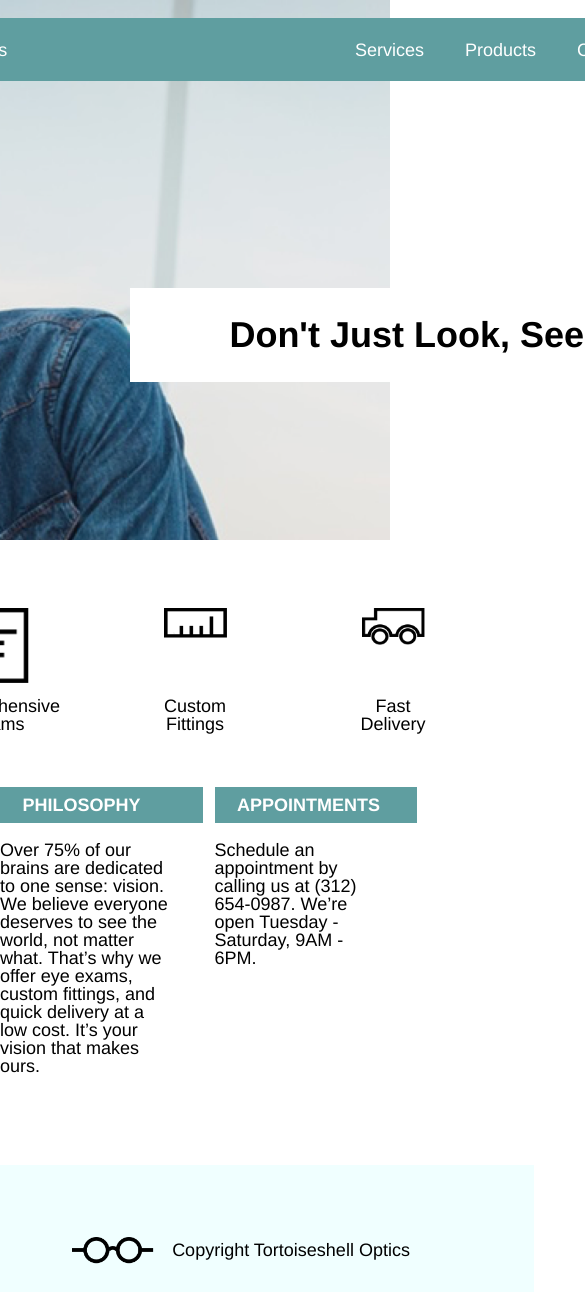
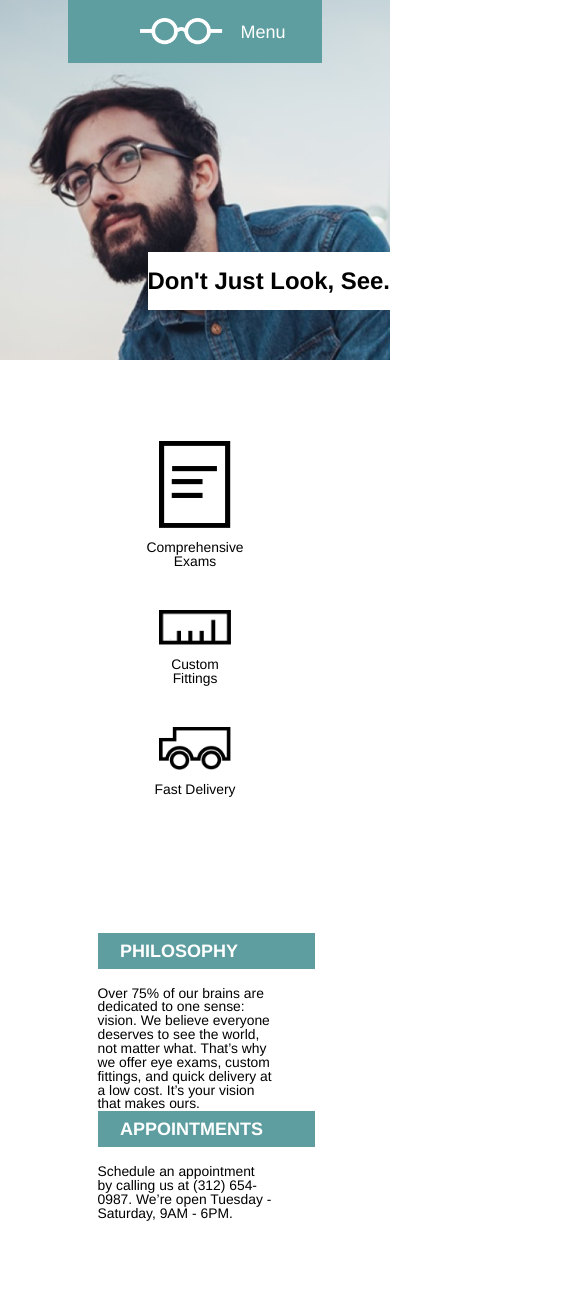
Before and after one commit to Sfmahmoudi/tortoiseshelloptics, a plain HTML site: page index.html in a window 390 px wide. Shown: the top 1292 px of the page, 585 px wide, since content can reach past the window. Drawn offline with Linux system fonts and the light colour scheme.

Commit message:
third commit

```diff
--- a/index.html
+++ b/index.html
@@ -19,6 +19,7 @@
             <li> Products </li>
             <li> Contact </li>
           </ul>
+          <span class= "menu"> Menu </span>
         </div>
       </div>
       <div class= "headline">
--- a/resources/css/style.css
+++ b/resources/css/style.css
@@ -13,14 +13,14 @@ header {
   background-size: cover;
   height: 30rem;
   align-items: center;
-
 }
 
 .head {
   display: flex;
   background-color: cadetblue;
   position: absolute;
-  width: 888px;
+  max-width: 888px;
+  width: 90%;
   font-family: Helvetica;
   font-size: 1rem;
   color: white;
@@ -33,7 +33,11 @@ header {
 .logo {
   display: flex;
   align-items: center;
+  flex
+}
 
+.menu {
+  display: none;
 }
 
 header h1 {
@@ -47,11 +51,11 @@ header h1 {
   position: absolute;
   margin-top: 14rem;
   float: right;
-
 }
 
 .headline {
-  width: 996px;
+  max-width: 996px;
+  width: 100%;
   display: flex;
   justify-content: flex-end;
   margin: 2rem;
@@ -94,6 +98,7 @@ header ul li {
   width: 100%;
   padding: 3rem 0;
   justify-content: center;
+
 }
 
 .row-one img {
@@ -127,14 +132,15 @@ header ul li {
   color: white;
   background-color: cadetblue;
   padding: 0.5rem 0rem 0.5rem 1.25rem;
+
 }
 
 .row-two {
   display: flex;
   max-width: 800px;
   width: 100%;
-  margin: 0 auto;
-  /* border: 1px solid orange; */
+  margin-bottom: 5rem;
+  /* border: 1px solid orange;  */
 }
 
 .philosophy p, .appointment p {
@@ -148,8 +154,9 @@ header ul li {
   margin-bottom: 1rem;
 }
 
-.appointment {
+.appointment, .philosophy {
   margin-left: 5%;
+  /* border: 1px solid purple; */
 }
 
 /* footer */
@@ -161,8 +168,7 @@ footer {
   align-items: center;
   max-width: 960px;
   margin: 0 auto;
-  width: 100%;
-
+  width: auto;
 }
 
 footer img {
@@ -174,3 +180,112 @@ footer span {
   font-size: 1rem;
   margin-left: 1rem;
 }
+
+@media only screen and (max-width: 768px) and (min-width: 480px) {
+  .head {
+    margin: auto;
+    /* border: 1px solid orange; */
+    width: auto;
+    max-width: 768px;
+  }
+  .logo {
+    padding-left: 1rem;
+  }
+  .navigation {
+    padding-right: 1rem;
+  }
+  .logo, .navigation {
+    font-size: 1rem;
+  }
+  header {
+    height: 25rem;
+    background-position-x: 32%;
+    width: 100%;
+
+  }
+  .headline h1 {
+    padding: 0.75rem 4rem;
+    background-color: white;
+    font-size: 1.33rem;
+    position: absolute;
+    margin-top: 10rem;
+    margin-right: 2rem;
+  }
+}
+
+@media only screen and (max-width: 480px) {
+  .head {
+    margin-top: 0;
+    max-width: 480px;
+    width: auto;
+  }
+  .logo {
+    padding-left: 2rem;
+  }
+  header {
+    display: flex;
+    height: 20rem;
+    background-position-x: 20%;
+    width: 100%;
+  }
+  .headline h1 {
+    padding: 1rem 0;
+    background-color: white;
+    font-size: 1.33rem;
+    /* position: absolute; */
+    margin-top: 12rem;
+  }
+  .menu {
+    display: block;
+  }
+  .navigation ul li, .logo span {
+    display: none;
+  }
+.row-one, .row-two {
+  display: flex;
+  flex-direction: column;
+  padding: 3.77rem 0;
+  align-items: center;
+}
+.row-one p {
+  font-family: Helvetica;
+  font-size: 0.77rem;
+}
+.delivery, .fittings {
+  margin-top: 1.54rem;
+}
+
+.philosophy p, .appointment p {
+  font-family: Helvetica;
+  font-size: 0.77rem;
+}
+.philosophy h4, .appointment h4 {
+  max-width: 480px;
+  width: 100%;
+  margin-bottom: 1rem;
+}
+.philosophy, .appointment {
+  max-width: 480px;
+  /* border: 1px dotted blue; */
+  margin: 0;
+
+}
+  }
+.main {
+  padding-bottom: 0;
+}
+.row-one img {
+  padding: 0.74rem;
+  width: 4rem;
+}
+footer img {
+    max-width: 480px;
+  }
+  footer span {
+    display: none;
+  }
+footer {
+  display: flex;
+  justify-content: center;
+}
+}
```
